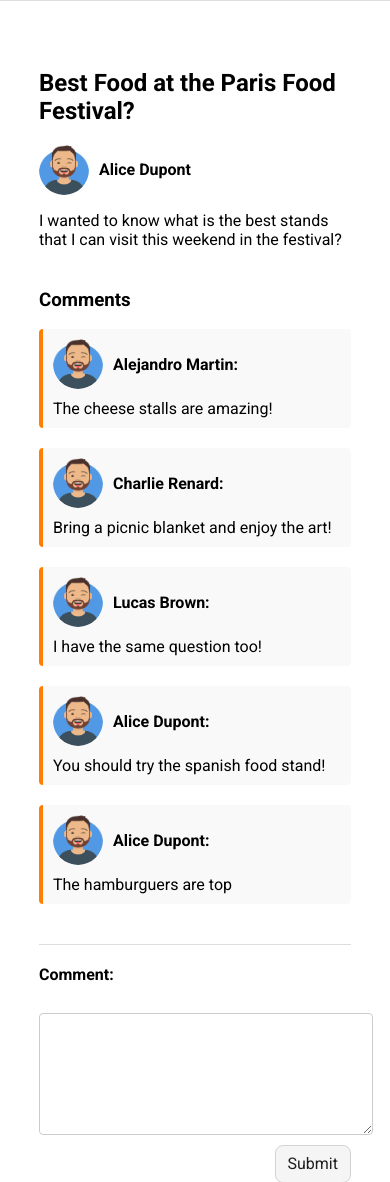
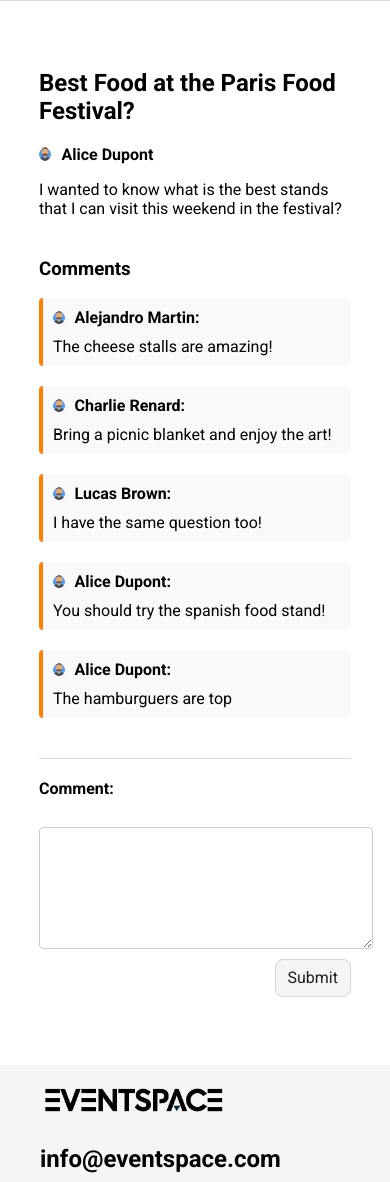
Before and after one commit to TudorGabriel28/EventSpace, a PHP site: page /pages/discussion.php?id=1 in a window 390 px wide. Shown: the part 340-1522 px from the top of the page. Run offline with PHP 8.4, Linux system fonts and the light colour scheme; data comes from the database, SQL or seed files in the repository; some libraries are stand-ins or nearby versions.

Commit message:
responsive pictures to discussion page

```diff
--- a/server/styles/discussion.css
+++ b/server/styles/discussion.css
@@ -18,8 +18,8 @@
 }
 
 .profile-pic {
-    width: 50px;
-    height: 50px;
+    width: 4%;
+    height: 4%;
     border-radius: 50%;
     margin-right: 10px;
 }
```
